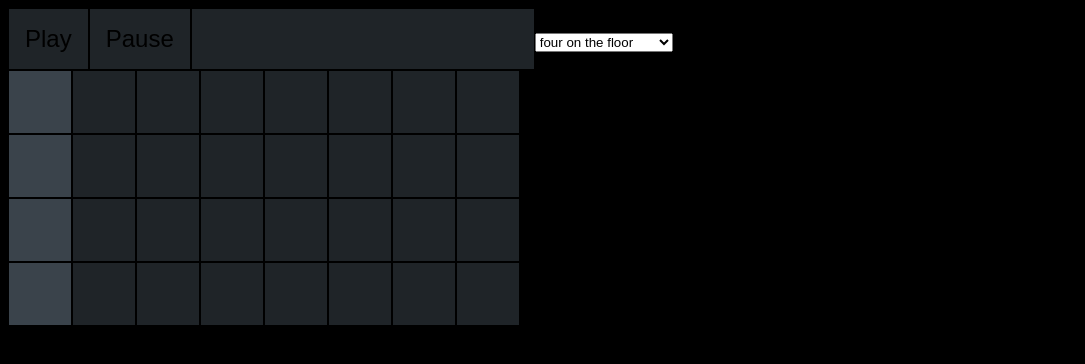
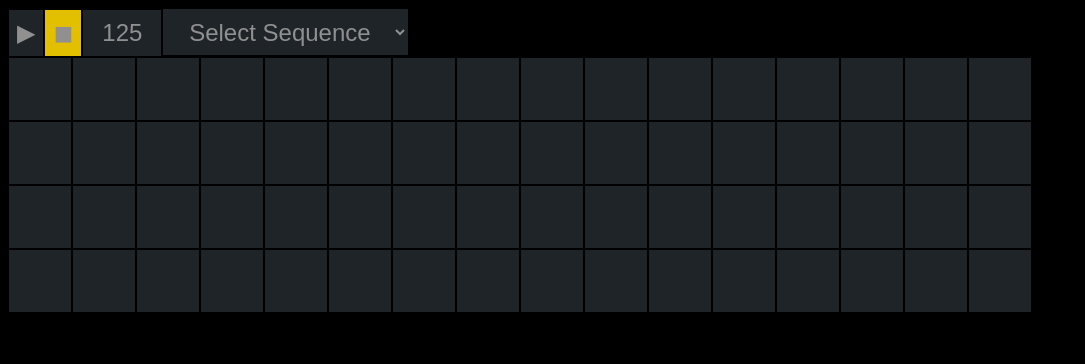
Before and after one commit to soundboards/drumkit, a React app: page / in a window 1280 px wide. Shown: the top 364 px of the page, without its empty margins (0-1085 px from the left). Built offline with nearby package versions, Linux system fonts and the light colour scheme.

Commit message:
polish up drum machine

```diff
--- a/src/components/Sequencer.css
+++ b/src/components/Sequencer.css
@@ -2,11 +2,22 @@ body {
   background-color: #000;
 }
 
-.control-buttons {
+.control {
   background-color: #1f2428;
+  height: 3rem;
   border: 1px solid #000;
-  padding: 1rem;
+  padding: 0.5rem;
   font-size: 1.5rem;
+  color: #909090;
+  text-align: center;
+}
+
+.control.control--selected {
+  background-color: #e2c000;
+}
+
+.bpm-input {
+  width: 5rem;
 }
 
 .sequence-button {
--- a/src/components/Sequencer.js
+++ b/src/components/Sequencer.js
@@ -14,15 +14,15 @@ class Sequencer extends React.Component {
     super();
 
     this.state = {
-      bpm: 200,
+      bpm: 125,
       playing: false,
-      currentStep: 0,
-      totalSteps: 8,
+      currentStep: -1,
+      totalSteps: 16,
       sequence: {
-        kick: [0,0,0,0,0,0,0,0],
-        snare: [0,0,0,0,0,0,0,0],
-        openHat: [0,0,0,0,0,0,0,0],
-        closedHat: [0,0,0,0,0,0,0,0],
+        kick: [0,0,0,0,0,0,0,0,0,0,0,0,0,0,0,0],
+        snare: [0,0,0,0,0,0,0,0,0,0,0,0,0,0,0,0],
+        openHat: [0,0,0,0,0,0,0,0,0,0,0,0,0,0,0,0],
+        closedHat: [0,0,0,0,0,0,0,0,0,0,0,0,0,0,0,0],
       }
     };
 
@@ -35,7 +35,7 @@ class Sequencer extends React.Component {
   playSequence() {
     if (!this.state.playing) {
       const interval = calculateInterval(this.state.bpm);
-      this.timerWorker.postMessage({ interval });
+      this.timerWorker.postMessage({ action: 'start', interval });
 
       this.timerWorker.onmessage = (e) => {
         if (e.data == 'step') {
@@ -87,6 +87,9 @@ class Sequencer extends React.Component {
 
   renderSequenceSelector() {
     const handleSelectorChange = (elem) => {
+      if (elem.target.value === "") {
+        return;
+      }
       const key = elem.target.value;
       const sequence = loops[key].sequence;
       this.setState({sequence});
@@ -98,7 +101,10 @@ class Sequencer extends React.Component {
       )
     });
     return (
-      <select onChange={handleSelectorChange}>
+      <select
+        className="control"
+        onChange={handleSelectorChange}>
+        <option value="">Select Sequence</option>
         {options}
       </select>
     );
@@ -107,28 +113,43 @@ class Sequencer extends React.Component {
   render() {
     const { sequence } = this.state;
     const setBpm = (elem) => {
-      // TODO error handling
-      const bpm = parseInt(elem.target.value);
+      const value = elem.target.value;
+
+      if (isNaN(value)) {
+        return;
+      }
+
+      const bpm = parseInt(value);
       const interval = calculateInterval(bpm);
 
-      this.timerWorker.postMessage({ interval });
+      this.timerWorker.postMessage({ action: 'change', interval });
       this.setState({ bpm });
     }
 
     return (
       <div>
         <button
-          className="control-buttons"
+          className={classNames('control',
+            { ['control--selected']: this.state.playing}
+          )}
           onClick={this.playSequence}
         >
-          Play
+          ▶︎
         </button>
         <button
-          className="control-buttons"
+          className={classNames('control',
+            { ['control--selected']: !this.state.playing}
+          )}
           onClick={this.pauseSequence}
-          >Pause
+        >
+          ◼
         </button>
-        <input className="control-buttons" onBlur={setBpm} maxLength={10} />
+        <input
+          className="control bpm-input"
+          maxLength={3}
+          onChange={setBpm}
+          value={this.state.bpm}
+        />
         {this.renderSequenceSelector()}
         <div>
           {Object.keys(sequence).map((key) => this.renderInstrument(key))}
--- a/src/data/loops.js
+++ b/src/data/loops.js
@@ -2,19 +2,19 @@ export default {
   fouronfloor: {
     label: "four on the floor",
     sequence: {
-      kick: [1,0,1,0,1,0,1,0],
-      snare: [0,1,0,1,0,1,0,1],
-      openHat: [0,0,0,0,0,0,0,0],
-      closedHat: [0,0,0,0,0,0,0,0],
+      kick: [1,0,1,0,1,0,1,0,1,0,1,0,1,0,1,0],
+      snare: [0,1,0,1,0,1,0,1,0,1,0,1,0,1,0,1],
+      openHat: [0,0,0,0,0,0,0,0,0,0,0,0,0,0,0,0],
+      closedHat: [0,0,0,0,0,0,0,0,0,0,0,0,0,0,0,0],
     }
   },
   notfouronfloor: {
     label: "not four on the floor",
     sequence: {
-      kick: [0,0,0,0,0,0,0,0],
-      snare: [0,0,0,0,0,0,0,0],
-      openHat: [0,0,0,0,0,0,0,0],
-      closedHat: [0,0,0,0,0,0,0,0],
+      kick: [0,0,0,0,0,0,0,0,0,0,0,0,0,0,0,0],
+      snare: [0,0,0,0,0,0,0,0,0,0,0,0,0,0,0,0],
+      openHat: [0,1,0,1,0,1,0,1,0,1,0,1,0,1,0,1],
+      closedHat: [1,0,1,0,1,0,1,0,1,0,1,0,1,0,1,0]
     }
   }
 };
```
Also changed, not shown: src/workers/scheduler.js (+10 -6 lines), src/bundle.main.js.
